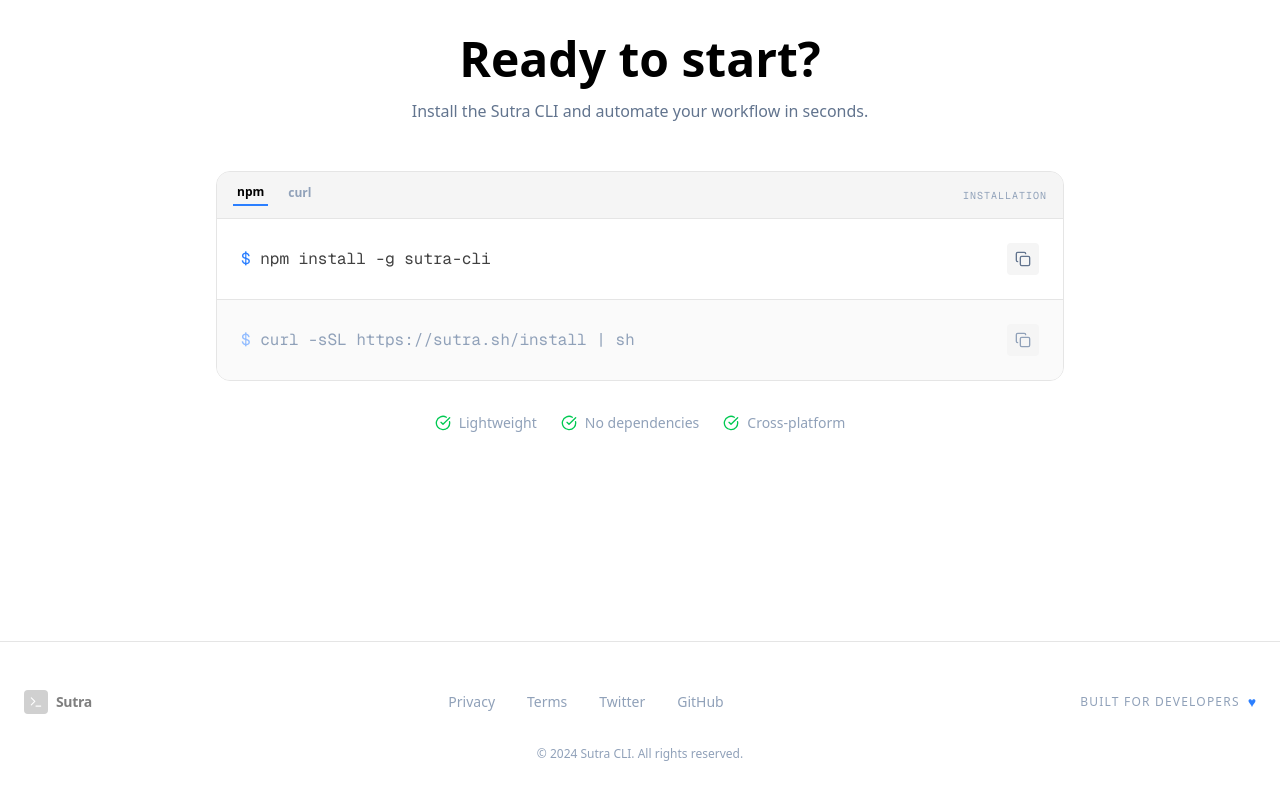
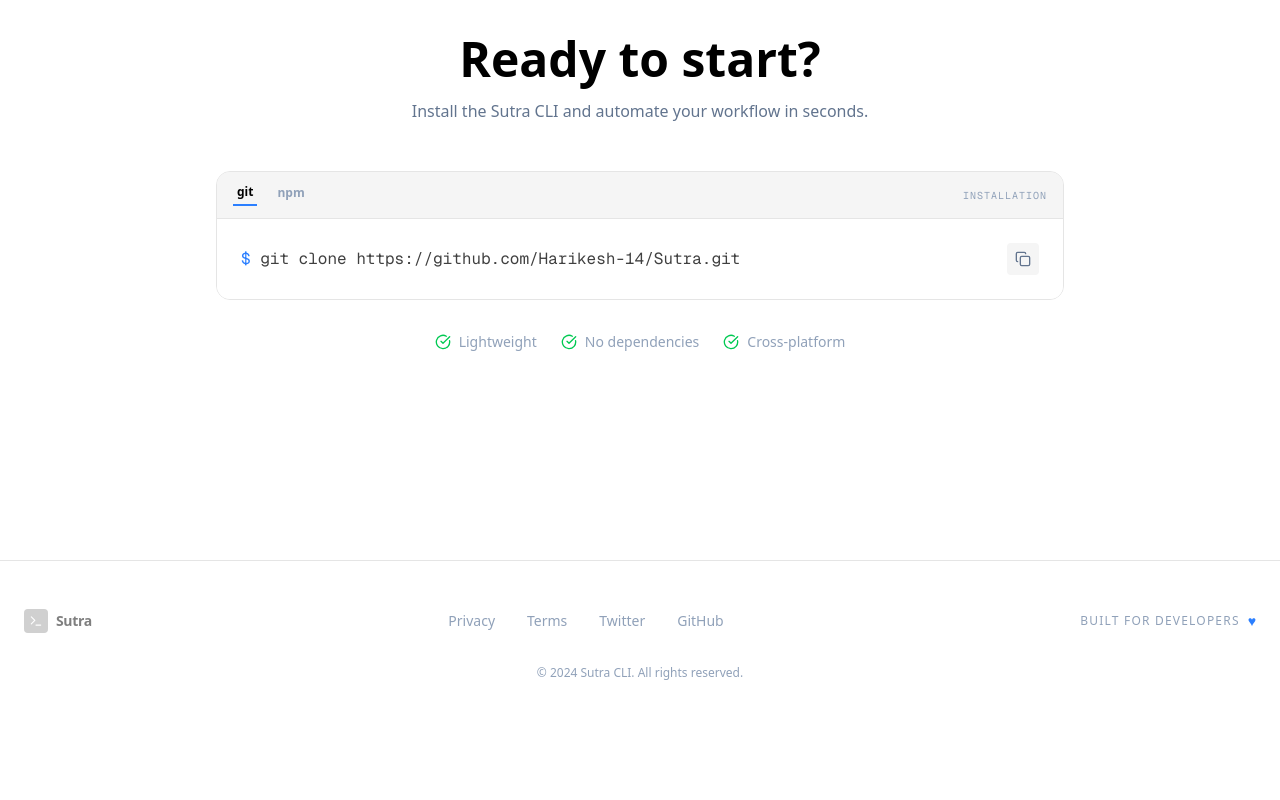
Before and after one commit to harikeshranjan/sutra-web, a Next.js app: page / in a window 1280 px wide. Shown: the part 2158-2958 px from the top of the page. After the commit the page ends 2887 px from the top, so only its background shows below. Built offline with nearby package versions, Linux system fonts and the light colour scheme.

Commit message:
[feat(ui/ux)] Update hero section with client-side routing, copy functionality, and improved visuals

```diff
--- a/app/page.tsx
+++ b/app/page.tsx
@@ -1,11 +1,19 @@
 'use client';
 
-import { Terminal, CheckCircle, Zap, GitMerge, Sparkles, Copy } from "lucide-react";
+import { CheckCircle, Zap, GitMerge, Sparkles, Copy, Check } from "lucide-react";
 import { Button } from "@/components/ui/button";
+import { useRouter } from "next/navigation";
+import { useState } from "react";
 
 export default function Home() {
-  function handleGithubClick() {
-    window.location.href = "https://github.com/Harikesh-14/Sutra";
+  const router = useRouter();
+  const [isCopied, setIsCopied] = useState<boolean>(false);
+
+  const handleCopy = (text: string) => {
+    navigator.clipboard.writeText(text).then(() => {
+      setIsCopied(true);
+      setTimeout(() => setIsCopied(false), 2000);
+    });
   }
 
   return (
@@ -13,8 +21,8 @@
 
       {/* Background radial glow */}
       <div className="pointer-events-none fixed inset-0 z-0 overflow-hidden">
-        <div className="absolute -top-40 left-1/2 -translate-x-1/2 w-[800px] h-[500px] rounded-full bg-blue-500/5 blur-[120px]" />
-        <div className="absolute top-1/2 left-1/2 -translate-x-1/2 -translate-y-1/2 w-[600px] h-[400px] rounded-full bg-blue-600/3 blur-[100px]" />
+        <div className="absolute -top-40 left-1/2 -translate-x-1/2 w-200 h-125 rounded-full bg-blue-500/5 blur-[120px]" />
+        <div className="absolute top-1/2 left-1/2 -translate-x-1/2 -translate-y-1/2 w-150 h-100 rounded-full bg-blue-600/3 blur-[100px]" />
       </div>
 
       {/* ── Hero Section ── */}
@@ -47,6 +55,7 @@
           <Button
             size="lg"
             className="cursor-pointer w-full sm:w-auto px-8 py-4 h-auto bg-blue-500 hover:bg-blue-400 text-white font-bold text-base rounded-lg transition-all duration-200 shadow-lg shadow-blue-500/20"
+            onClick={() => router.push("/docs/getting-started/installation")}
           >
             Get Started
           </Button>
@@ -54,7 +63,7 @@
             variant="outline"
             size="lg"
             className="cursor-pointer w-full sm:w-auto px-8 py-4 h-auto bg-transparent border border-neutral-200 dark:border-white/10 hover:bg-neutral-100 dark:hover:bg-white/10 text-black dark:text-white font-bold text-base rounded-lg transition-all duration-200"
-            onClick={handleGithubClick}
+            onClick={() => router.push("https://github.com/Harikesh-14/Sutra")}
           >
             <svg className="mr-2 h-5 w-5" viewBox="0 0 24 24" fill="currentColor">
               <path d="M12 .297c-6.63 0-12 5.373-12 12 0 5.303 3.438 9.8 8.205 11.385.6.113.82-.258.82-.577 0-.285-.01-1.04-.015-2.04-3.338.724-4.042-1.61-4.042-1.61C4.422 18.07 3.633 17.7 3.633 17.7c-1.087-.744.084-.729.084-.729 1.205.084 1.838 1.236 1.838 1.236 1.07 1.835 2.809 1.305 3.495.998.108-.776.417-1.305.76-1.605-2.665-.3-5.466-1.332-5.466-5.93 0-1.31.465-2.38 1.235-3.22-.135-.303-.54-1.523.105-3.176 0 0 1.005-.322 3.3 1.23.96-.267 1.98-.399 3-.405 1.02.006 2.04.138 3 .405 2.28-1.552 3.285-1.23 3.285-1.23.645 1.653.24 2.873.12 3.176.765.84 1.23 1.91 1.23 3.22 0 4.61-2.805 5.625-5.475 5.92.42.36.81 1.096.81 2.22 0 1.606-.015 2.896-.015 3.286 0 .315.21.69.825.57C20.565 22.092 24 17.592 24 12.297c0-6.627-5.373-12-12-12" />
@@ -129,7 +138,7 @@
           ].map((card) => (
             <div
               key={card.title}
-              className="group/card p-8 rounded-xl border border-neutral-200 dark:border-white/5 bg-neutral-50 dark:bg-white/[0.01] hover:border-blue-400/50 dark:hover:border-blue-500/40 hover:bg-blue-50/40 dark:hover:bg-white/[0.02] transition-all duration-300 flex flex-col gap-4"
+              className="group/card p-8 rounded-xl border border-neutral-200 dark:border-white/5 bg-neutral-50 dark:bg-white/1 hover:border-blue-400/50 dark:hover:border-blue-500/40 hover:bg-blue-50/40 dark:hover:bg-white/2 transition-all duration-300 flex flex-col gap-4"
             >
               <div className="size-12 rounded-lg bg-blue-500/10 border border-blue-500/20 flex items-center justify-center text-blue-500 dark:text-blue-400 group-hover/card:bg-blue-500/15 transition-colors duration-300">
                 {card.icon}
@@ -188,40 +197,102 @@
       {/* ── Install Section ── */}
       <section className="relative z-10 max-w-4xl mx-auto px-6 py-32 border-t border-neutral-200 dark:border-white/5">
         <div className="text-center mb-12">
-          <h2 className="text-3xl md:text-5xl font-black text-black dark:text-white mb-4">Ready to start?</h2>
-          <p className="text-slate-500 dark:text-slate-400">Install the Sutra CLI and automate your workflow in seconds.</p>
+          <h2 className="text-3xl md:text-5xl font-black text-black dark:text-white mb-4">
+            Ready to start?
+          </h2>
+          <p className="text-slate-500 dark:text-slate-400">
+            Install the Sutra CLI and automate your workflow in seconds.
+          </p>
         </div>
+
+        {/** Toggle State */}
+        {(() => {
+          const [activeTab, setActiveTab] = useState<"git" | "npm">("git");
+
+          return (
             <div className="bg-neutral-50 dark:bg-[#0a0a0a] border border-neutral-200 dark:border-white/10 rounded-xl overflow-hidden">
-          {/* Tab bar */}
+
+              {/* Tab Bar */}
               <div className="flex items-center justify-between px-4 py-3 bg-neutral-100 dark:bg-white/5 border-b border-neutral-200 dark:border-white/5">
                 <div className="flex items-center gap-4">
-              <button className="cursor-pointer text-xs font-bold text-black dark:text-white border-b-2 border-blue-500 pb-1 px-1 transition-all">npm</button>
-              <button className="cursor-pointer text-xs font-bold text-slate-400 dark:text-slate-500 hover:text-black dark:hover:text-white pb-1 px-1 transition-all">curl</button>
-            </div>
-            <span className="text-[10px] text-slate-400 dark:text-slate-500 font-mono tracking-widest uppercase">Installation</span>
-          </div>
-          {/* npm command */}
-          <div className="p-6 flex items-center justify-between bg-white dark:bg-black/40">
-            <code className="font-mono text-sm md:text-base text-neutral-700 dark:text-slate-300">
-              <span className="text-blue-500 dark:text-blue-400">$ </span>npm install -g sutra-cli
-            </code>
-            <button className="cursor-pointer p-2 rounded bg-neutral-100 dark:bg-white/5 hover:bg-neutral-200 dark:hover:bg-white/10 text-slate-500 dark:text-slate-400 hover:text-black dark:hover:text-white transition-colors">
-              <Copy className="h-4 w-4" />
+
+                  {/* Git Tab */}
+                  <button
+                    onClick={() => setActiveTab("git")}
+                    className={`cursor-pointer text-xs font-bold pb-1 px-1 transition-all ${activeTab === "git"
+                        ? "text-black dark:text-white border-b-2 border-blue-500"
+                        : "text-slate-400 dark:text-slate-500 hover:text-black dark:hover:text-white"
+                      }`}
+                  >
+                    git
+                  </button>
+
+                  {/* NPM Tab */}
+                  <button
+                    onClick={() => setActiveTab("npm")}
+                    className={`cursor-pointer text-xs font-bold pb-1 px-1 transition-all ${activeTab === "npm"
+                        ? "text-black dark:text-white border-b-2 border-blue-500"
+                        : "text-slate-400 dark:text-slate-500 hover:text-black dark:hover:text-white"
+                      }`}
+                  >
+                    npm
                   </button>
                 </div>
-          {/* curl command */}
-          <div className="p-6 flex items-center justify-between border-t border-neutral-200 dark:border-white/5 bg-neutral-50 dark:bg-black/20">
-            <code className="font-mono text-sm md:text-base text-slate-400 dark:text-slate-500">
-              <span className="text-blue-500/50 dark:text-blue-400/50">$ </span>curl -sSL https://sutra.sh/install | sh
+
+                <span className="text-[10px] text-slate-400 dark:text-slate-500 font-mono tracking-widest uppercase">
+                  Installation
+                </span>
+              </div>
+
+              {/* Content */}
+              <div className="p-6 bg-white dark:bg-black/40 transition-all duration-300">
+
+                {activeTab === "git" && (
+                  <div className="flex flex-col sm:flex-row items-start sm:items-center justify-between gap-4">
+                    <code className="font-mono text-sm md:text-base text-neutral-700 dark:text-slate-300 break-all">
+                      <span className="text-blue-500 dark:text-blue-400">$ </span>
+                      git clone https://github.com/Harikesh-14/Sutra.git
                     </code>
-            <button className="cursor-pointer p-2 rounded bg-neutral-100 dark:bg-white/5 hover:bg-neutral-200 dark:hover:bg-white/10 text-slate-400 dark:text-slate-500 hover:text-black dark:hover:text-white transition-colors">
+
+                    {/* Copy Button */}
+                    <button
+                      className="cursor-pointer p-2 rounded bg-neutral-100 dark:bg-white/5 hover:bg-neutral-200 dark:hover:bg-white/10 text-slate-500 dark:text-slate-400 hover:text-black dark:hover:text-white transition-colors"
+                      onClick={() => handleCopy("git clone https://github.com/Harikesh-14/Sutra.git")}
+                    >
+                      {isCopied ? (
+                        <Check className="h-4 w-4 text-green-500" />
+                      ) : (
                         <Copy className="h-4 w-4" />
+                      )}
                     </button>
                   </div>
+                )}
+
+                {activeTab === "npm" && (
+                  <div className="flex flex-col items-start gap-3">
+                    <code className="font-mono text-sm md:text-base text-slate-400 dark:text-slate-500">
+                      npm install -g sutra-cli
+                    </code>
+
+                    <span
+                      style={{
+                        fontSize: "12px",
+                        letterSpacing: "0.08em",
+                        textTransform: "uppercase",
+                      }}
+                      className="text-blue-500 dark:text-blue-400 font-semibold"
+                    >
+                      Coming Soon
+                    </span>
                   </div>
+                )}
+              </div>
+            </div>
+          );
+        })()}
 
         {/* Trust badges */}
-        <div className="mt-8 flex items-center justify-center gap-6 text-sm text-slate-400 dark:text-slate-500">
+        <div className="mt-8 flex flex-wrap items-center justify-center gap-6 text-sm text-slate-400 dark:text-slate-500">
           {["Lightweight", "No dependencies", "Cross-platform"].map((label) => (
             <div key={label} className="flex items-center gap-2">
               <CheckCircle className="h-4 w-4 text-green-500" />
```
Lines whose indentation alone changed are shown as unchanged.
